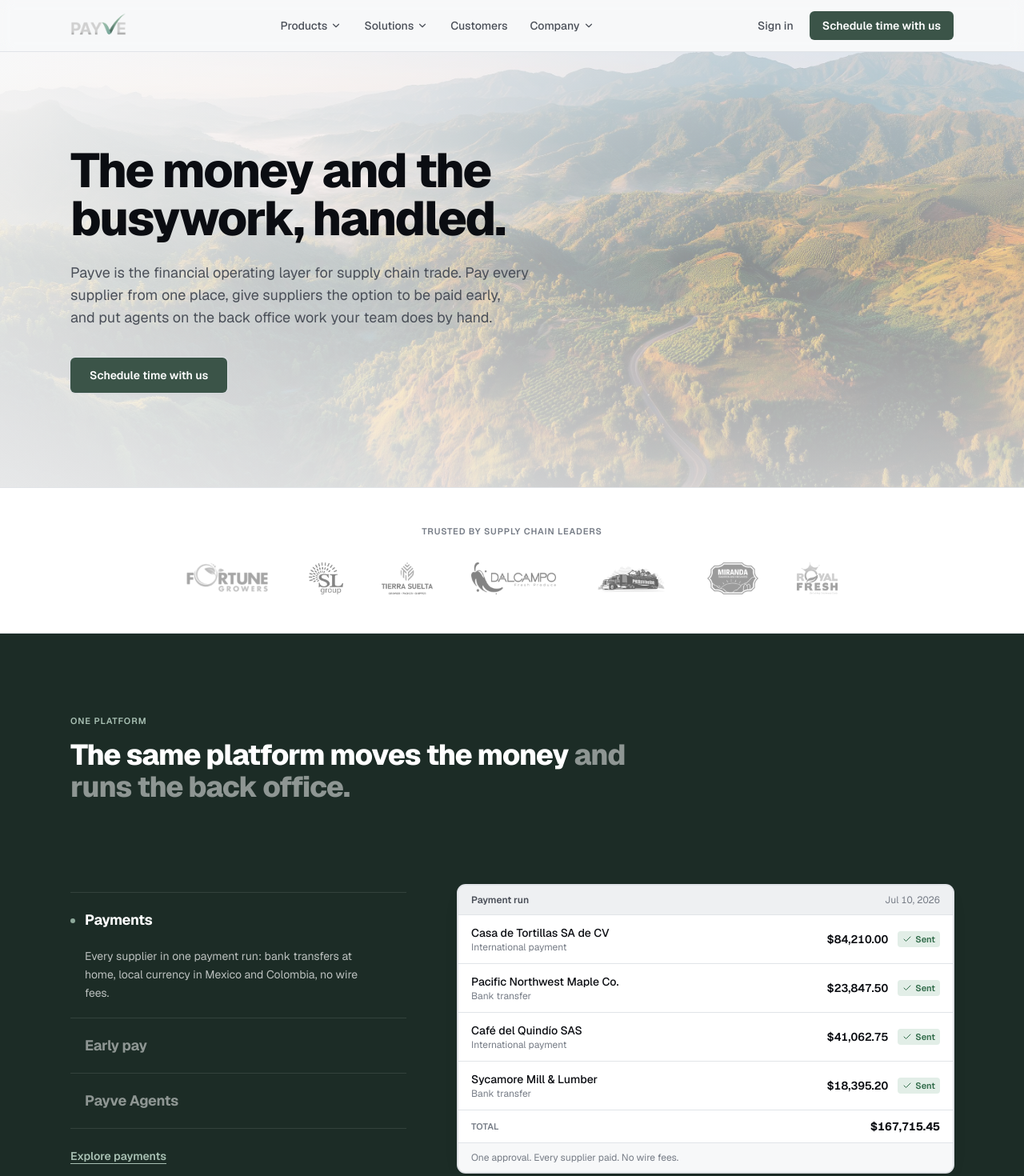
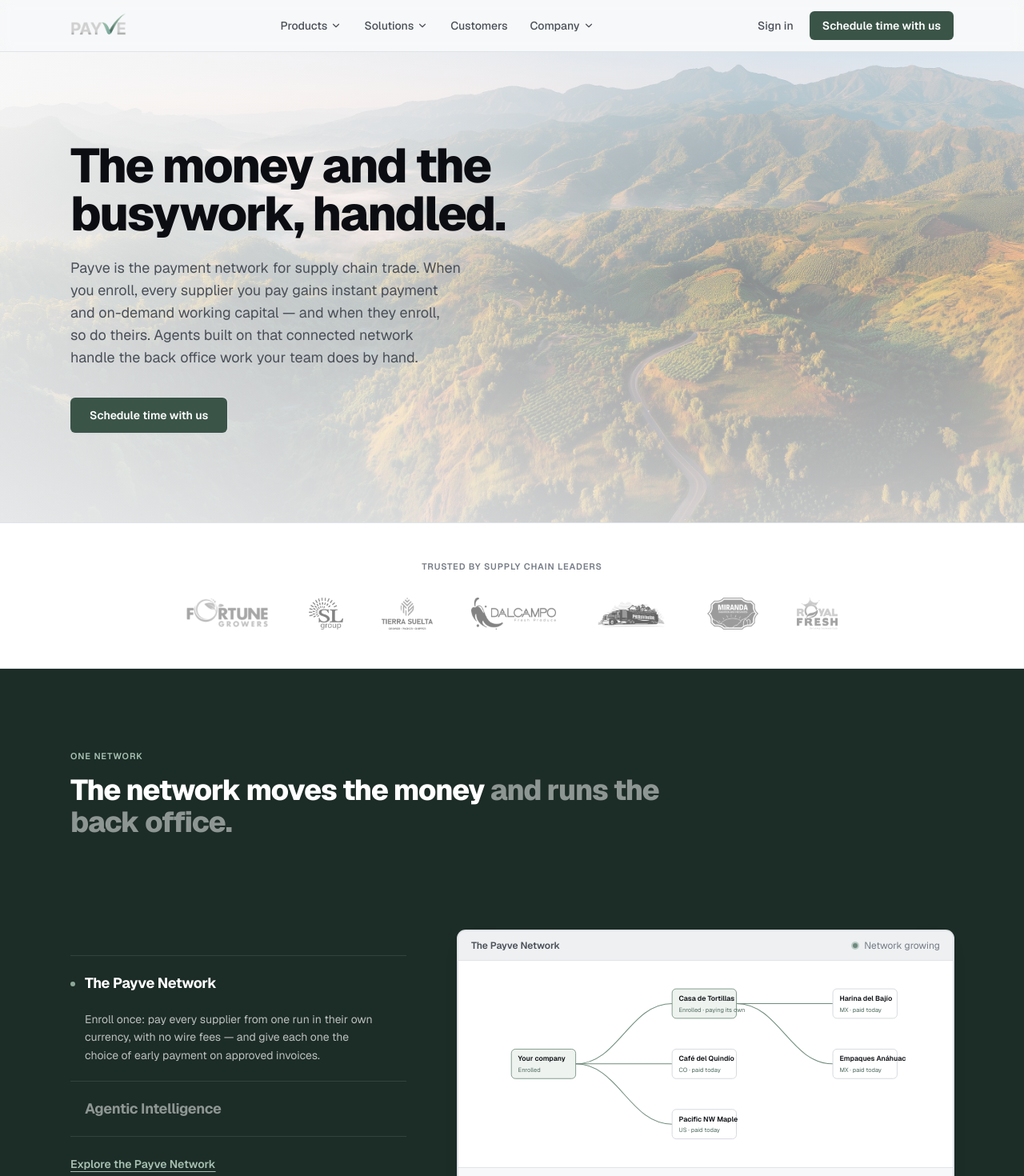
Before and after one commit to aarcher4/payve-landing, a Next.js app: page / in a window 1280 px wide. Shown: the top 1470 px of the page at 80% size. Built offline with nearby package versions, Linux system fonts and the light colour scheme.

Commit message:
goal-loop iter 4: homepage reframe — two-product tour, cascade in hero, Enroll step
Co-Authored-By: Claude Fable 5 <noreply@anthropic.com>
Claude-Session: https://claude.ai/code/session_01JosAavG95bfCZxHWgiLLvX

```diff
--- a/app/components/home/Hero.tsx
+++ b/app/components/home/Hero.tsx
@@ -46,10 +46,11 @@ export default function Hero() {
             The money and the busywork, handled.
           </h1>
           <p className="mt-6 max-w-xl text-balance text-base leading-relaxed text-ink-2 sm:text-lg">
-            Payve is the financial operating layer for supply chain trade. Pay
-            every supplier from one place, give suppliers the option to be
-            paid early, and put agents on the back office work your team does
-            by hand.
+            Payve is the payment network for supply chain trade. When you
+            enroll, every supplier you pay gains instant payment and
+            on-demand working capital &mdash; and when they enroll, so do
+            theirs. Agents built on that connected network handle the back
+            office work your team does by hand.
           </p>
           <div className="mt-9 flex">
             <a
--- a/app/components/home/HowItWorks.tsx
+++ b/app/components/home/HowItWorks.tsx
@@ -8,10 +8,10 @@ import Reveal from "./Reveal";
 const steps = [
   {
     n: "01",
-    title: "Connect",
+    title: "Enroll",
     body: (
       <>
-        We securely link your ERP and bank data.{" "}
+        Enroll your company and securely link your ERP and bank data.{" "}
         <span className="font-semibold text-sage-700">No rip and replace</span>
         , nothing to install.
       </>
@@ -52,9 +52,9 @@ const steps = [
     proof:
       "Suppliers in Mexico and Colombia receive local currency at a competitive exchange rate, and any supplier can choose early payment on an approved invoice. Suppliers with liquidity on open invoices stay closer to the buyers who offer it.",
     logo: null,
-    company: "Across the platform",
-    descriptor: "Suppliers in the US, Mexico & Colombia",
-    link: { href: "/products/early-pay", label: "Explore early pay" },
+    company: "Across the network",
+    descriptor: "Suppliers in the US, Mexico, Colombia, Brazil & the EU",
+    link: { href: "/products/network", label: "Explore the Payve Network" },
   },
 ] as const;
 
--- a/app/components/home/ProductTour.tsx
+++ b/app/components/home/ProductTour.tsx
@@ -4,44 +4,39 @@ import { AnimatePresence, motion, useReducedMotion } from "framer-motion";
 import Link from "next/link";
 import { useState } from "react";
 import Reveal from "./Reveal";
-import { AgentsDemo, EarlyPayDemo, PaymentsDemo } from "./demos";
+import { AgentsDemo } from "./demos";
+import { CascadeFlow } from "../site/network";
 
 /**
  * r3 product tour: Mercury grammar on Payve tokens (docs/design-review-r3.md
  * lens 2). Full-bleed sage-900 chapter band; left rail of hairline text rows
  * (no icons, no boxes; active row = sage dot + description expansion); right
  * demo panel crossfades per selection; one quiet text link follows the
- * active product.
+ * active product. Network rebrand: two products (docs/network-rebrand.md §1).
  */
 const modules = [
   {
-    key: "payments",
-    title: "Payments",
-    href: "/products/payments",
+    key: "network",
+    title: "The Payve Network",
+    href: "/products/network",
+    linkLabel: "Explore the Payve Network",
     blurb:
-      "Every supplier in one payment run: bank transfers at home, local currency in Mexico and Colombia, no wire fees.",
-    Demo: PaymentsDemo,
+      "Enroll once: pay every supplier from one run in their own currency, with no wire fees — and give each one the choice of early payment on approved invoices.",
+    Demo: CascadeFlow,
   },
   {
-    key: "early-pay",
-    title: "Early pay",
-    href: "/products/early-pay",
+    key: "agentic-intelligence",
+    title: "Agentic Intelligence",
+    href: "/products/agentic-intelligence",
+    linkLabel: "Explore Agentic Intelligence",
     blurb:
-      "Suppliers choose to be paid early on approved invoices and see the exact dollars and the fee before deciding.",
-    Demo: EarlyPayDemo,
-  },
-  {
-    key: "agents",
-    title: "Payve Agents",
-    href: "/products/agents",
-    blurb:
-      "Organizational intelligence and automated back office workflows, with a person approving every write.",
+      "Agents that answer questions, reconcile documents, and run the back office on your network's connected data — a person approving every write.",
     Demo: AgentsDemo,
   },
 ] as const;
 
 export default function ProductTour() {
-  const [active, setActive] = useState<(typeof modules)[number]["key"]>("payments");
+  const [active, setActive] = useState<(typeof modules)[number]["key"]>("network");
   const reduced = useReducedMotion() ?? false;
   const current = modules.find((m) => m.key === active) ?? modules[0];
   const Demo = current.Demo;
@@ -50,9 +45,9 @@ export default function ProductTour() {
     <section className="bg-sage-900">
       <div className="mx-auto max-w-6xl px-4 py-24 sm:px-6">
         <Reveal>
-          <span className="t-eyebrow !text-sage-300">One platform</span>
+          <span className="t-eyebrow !text-sage-300">One network</span>
           <h2 className="mt-3 max-w-3xl font-display text-3xl font-extrabold tracking-display text-white sm:text-4xl">
-            The same platform moves the money{" "}
+            The network moves the money{" "}
             <span className="text-white/50">and runs the back office.</span>
           </h2>
         </Reveal>
@@ -112,7 +107,7 @@ export default function ProductTour() {
               href={current.href}
               className="mt-6 inline-block text-sm font-semibold text-sage-300 underline underline-offset-4 transition-colors hover:text-sage-200"
             >
-              Explore {current.title === "Payve Agents" ? "Payve Agents" : current.title.toLowerCase()}
+              {current.linkLabel}
             </Link>
           </div>
 
```
Also changed, not shown: .goal-loop/GOAL.md, .goal-loop/PROGRESS.md.
